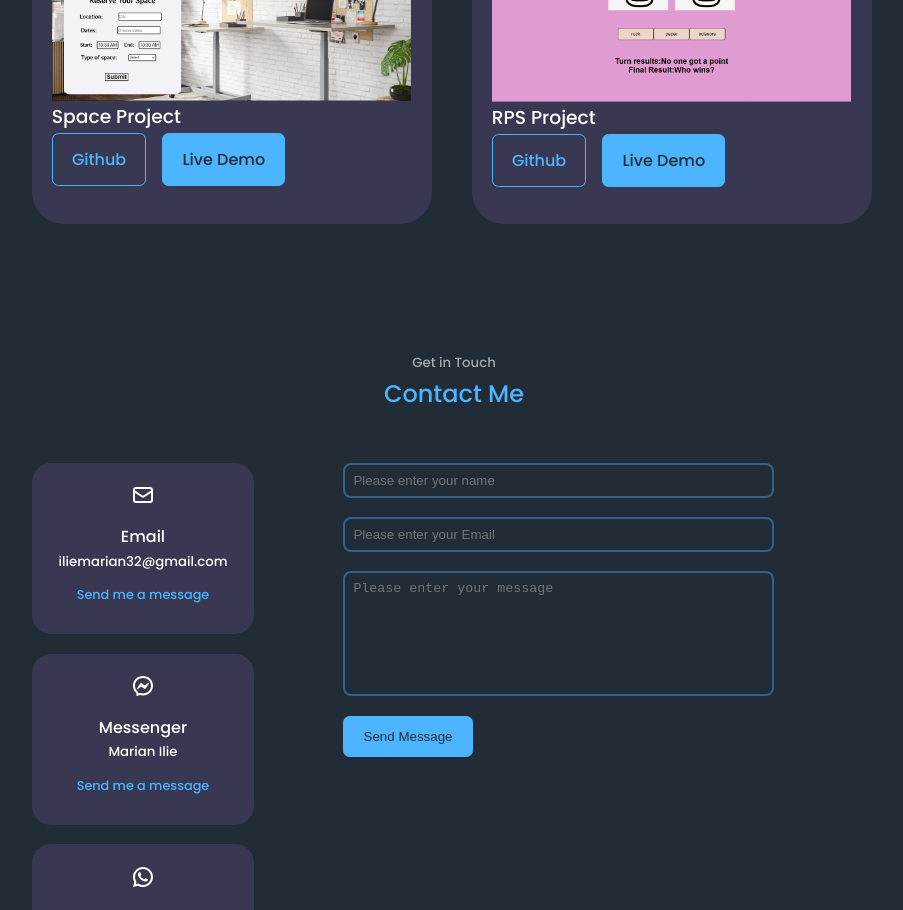
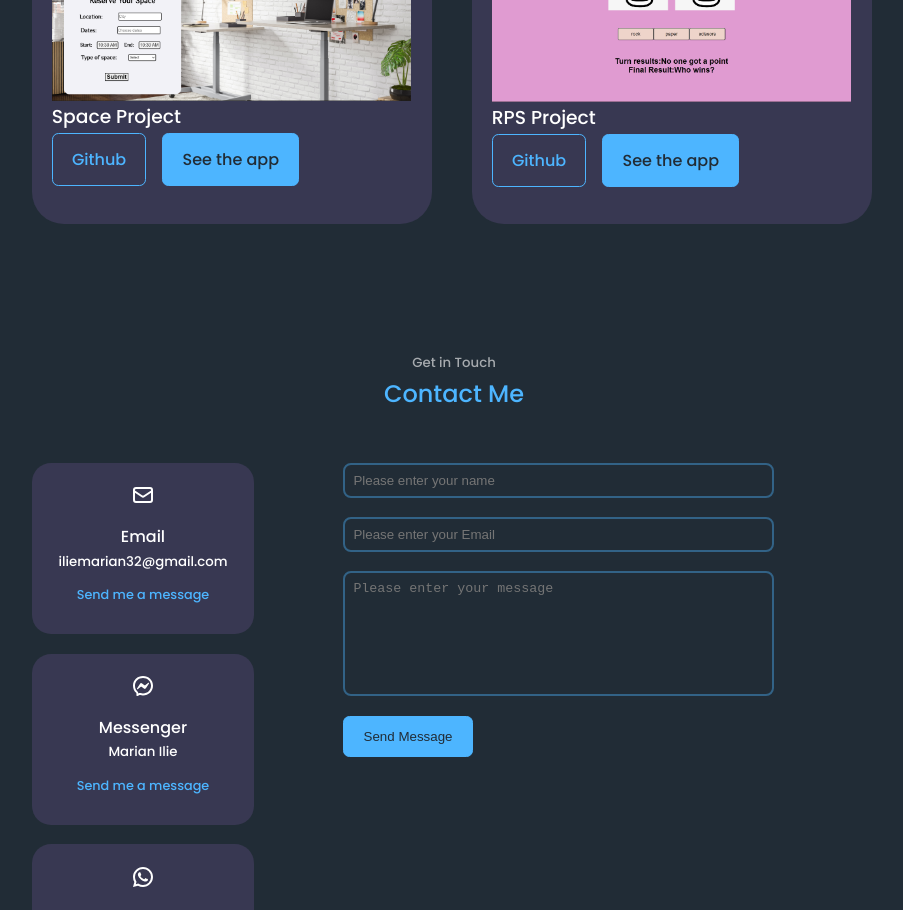
Before and after one commit to Ilie1985/my-portfolio, a React (Create React App) app in the folder my_portfolio/: page / in a window 1280 px wide. Shown: the part 2560-3470 px from the top of the page, without its empty margins (186-1089 px from the left). Built offline with nearby package versions, Linux system fonts and the light colour scheme.

Commit message:
demo the app

```diff
--- a/my_portfolio/src/components/projects/Projects.js
+++ b/my_portfolio/src/components/projects/Projects.js
@@ -8,15 +8,16 @@ const data = [
     id: 1,
     image: img1,
     title: "Space Project",
-    github: "https://github.com",
-    demo: "https://dribbble.com",
+    github:
+      "https://github.com/SchoolOfCode/final-project-front-end-zoomage-daydream",
+    demo: "https://spaces-application.netlify.app",
   },
   {
     id: 2,
     image: img2,
     title: "RPS Project",
-    github: "https://github.com",
-    demo: "https://dribbble.com",
+    github: "https://github.com/Ilie1985/new_rps/blob/main/new_rps/src/App.js",
+    demo: "https://rps-application.netlify.app",
   },
 ];
 
@@ -39,15 +40,21 @@ const Projects = () => {
               </div>
               <h3>{title}</h3>
               <div className="projects_item-link">
-                <a href={github} className="button" target="_blank" rel="noreferrer" >
+                <a
+                  href={github}
+                  className="button"
+                  target="_blank"
+                  rel="noreferrer"
+                >
                   Github
                 </a>
                 <a
                   href={demo}
                   className="button button-primary"
                   target="_blank"
-                  rel="noreferrer" >
-                  Live Demo
+                  rel="noreferrer"
+                >
+                  See the app
                 </a>
               </div>
             </article>
```
